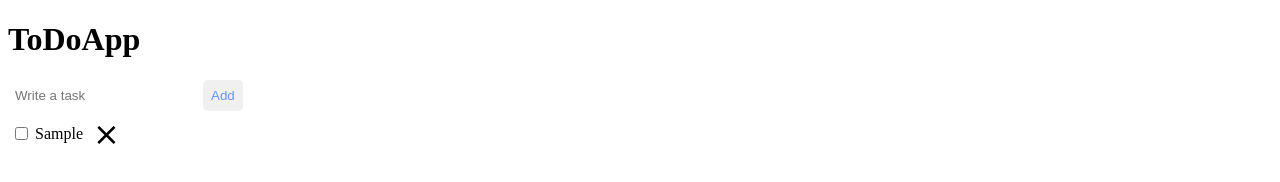
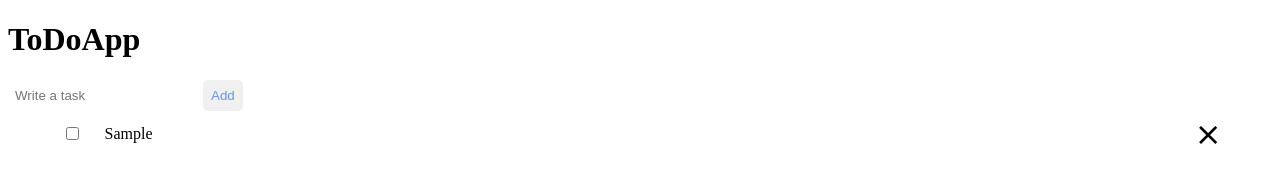
Before and after one commit to GuillermoGAndres/ToDoApp22, a plain HTML site: page index.html in a window 1280 px wide. Both pictures are taken after typing "Sample" into the empty fields and a click on the button "Add". Drawn offline with Linux system fonts and the light colour scheme.

Commit message:
estilos de tabla implementados

```diff
--- a/styles.css
+++ b/styles.css
@@ -15,12 +15,7 @@
 	padding: 7px;
 	border-radius: 5px;
 	border: none;
-	/* border: rgba(100, 148, 237, 0.418) solid 2px; */
 }
-/* #taskName:focus,
-#taskName:hover {
-	border: white solid 2px;
-} */
 
 .deleteTaskBtn {
 	background: transparent;
@@ -32,3 +27,13 @@
 .deleteTaskBtn:hover {
 	color: red;
 }
+table {
+	padding: 0px 2em;
+	width: 100%;
+}
+
+td:nth-child(1),
+td:nth-child(3) {
+	width: 5%;
+	text-align: center;
+}
```
